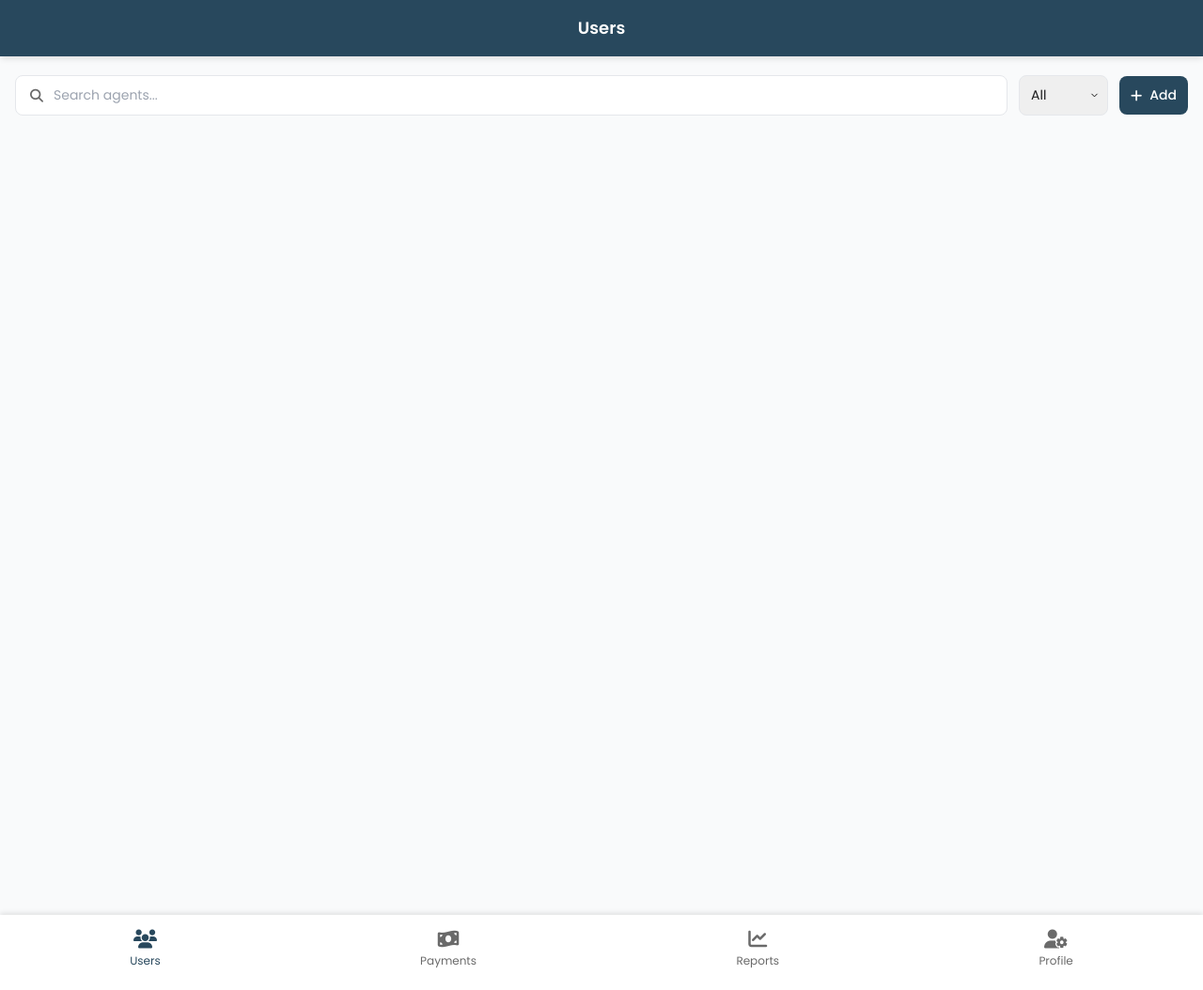
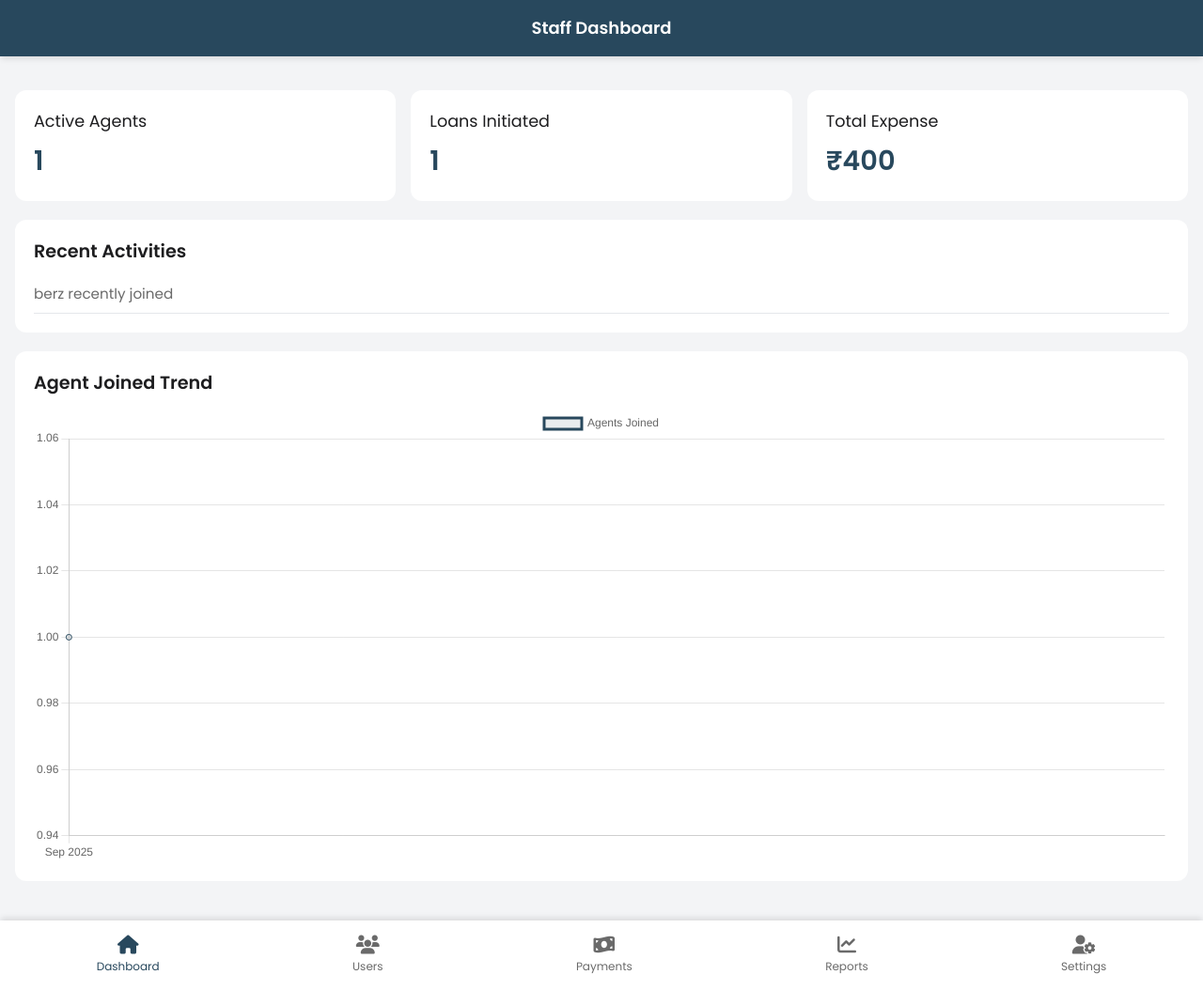
Before and after one commit to martex-martech/Avis-Loan, a Django app: page /staff-dashboard/ in a window 1280 px wide. Shown: the whole page at 94% size. Run offline with Django 5.2, Linux system fonts and the light colour scheme; a user stored in the database is signed in; data comes from the database, SQL or seed files in the repository; both versions use the stored data as it was after the commit; some libraries are stand-ins or nearby versions.

Commit message:
staff page updated

```diff
--- a/apis/templates/core/login.html
+++ b/apis/templates/core/login.html
@@ -304,7 +304,7 @@
           setTimeout(() => {
             if (data.role === 'agent') window.location.href = '/collection';
             else if (data.role === 'superadmin') window.location.href = "{% url 'superadmin_dashboard' %}";
-            else if (data.role === 'staff') window.location.href = "{% url 'staff_userManagement' %}";
+            else if (data.role === 'staff') window.location.href = "{% url 'staff_dashboard' %}";
             else window.location.href = '/';
           }, 1000);
         } else {
--- /dev/null
+++ b/apis/templates/core/staff_dashboard.html
@@ -0,0 +1,237 @@
+{% extends "core/base.html" %}
+{% load static %}
+
+{% block title %}Dashboard - Loan App{% endblock %}
+
+{% block extra_head %}
+<script src="https://cdn.jsdelivr.net/npm/chart.js"></script>
+<style>
+    .header {
+        position: fixed;
+        top: 0;
+        left: 0;
+        right: 0;
+        z-index: 50;
+        display: flex;
+        justify-content: center;
+        align-items: center;
+        padding: 16px 20px;
+        background-color: var(--primary);
+        color: white;
+        box-shadow: 0 4px 6px -1px rgba(0, 0, 0, 0.1);
+    }
+
+    .header-title {
+        font-size: 20px;
+        font-weight: 600;
+        position: absolute;
+        left: 50%;
+        transform: translateX(-50%);
+        text-align: center;
+    }
+
+    .header-actions a {
+        color: white;
+        font-size: 18px;
+        padding: 4px;
+        transition: transform 0.2s;
+    }
+
+
+    .dashboard-container {
+        position: absolute;
+        top: 80px;
+        bottom: 80px;
+        left: 0;
+        right: 0;
+        overflow-y: auto;
+        padding: 16px;
+    }
+
+    .dashboard-cards {
+        display: grid;
+        grid-template-columns: repeat(auto-fit, minmax(200px, 1fr));
+        gap: 16px;
+        margin-bottom: 20px;
+    }
+
+    .dashboard-card {
+        background: white;
+        border-radius: 12px;
+        padding: 20px;
+        box-shadow: var(--shadow);
+        display: flex;
+        flex-direction: column;
+        align-items: flex-start;
+    }
+
+    .dashboard-card h3 {
+        font-size: 1.1rem;
+        margin: 0;
+        color: var(--text);
+    }
+
+    .dashboard-card p {
+        font-size: 1.8rem;
+        margin: 8px 0 0;
+        font-weight: 700;
+        color: var(--primary);
+    }
+
+    .section {
+        background: white;
+        border-radius: 12px;
+        padding: 20px;
+        box-shadow: var(--shadow);
+        margin-bottom: 20px;
+    }
+
+    .section h2 {
+        font-size: 1.2rem;
+        margin-bottom: 12px;
+        font-weight: 600;
+        color: var(--text);
+    }
+
+    .recent-activities ul {
+        list-style: none;
+        padding: 0;
+        margin: 0;
+    }
+
+    .recent-activities li {
+        padding: 8px 0;
+        border-bottom: 1px solid var(--border);
+        font-size: 0.95rem;
+        color: var(--text-light);
+    }
+
+    /* Bottom Navbar Styles */
+    .nav {
+        position: fixed;
+        bottom: 0;
+        left: 0;
+        right: 0;
+        background-color: white;
+        padding: 0.75rem 0;
+        z-index: 40;
+        box-shadow: 0 -4px 6px -1px rgba(0, 0, 0, 0.1);
+    }
+
+    .nav-items {
+        display: flex;
+        justify-content: space-around;
+    }
+
+    .nav-item {
+        display: flex;
+        flex-direction: column;
+        align-items: center;
+        color: var(--text-light);
+        font-size: 0.75rem;
+        padding: 0.25rem 0.75rem;
+        text-decoration: none;
+    }
+
+    .nav-item i {
+        font-size: 1.25rem;
+        margin-bottom: 0.25rem;
+    }
+
+    .nav-item.active {
+        color: var(--primary);
+    }
+</style>
+{% endblock %}
+
+{% block content %}
+<header class="header">
+    <div class="text-lg font-semibold">Staff Dashboard</div>
+</header>
+
+<div class="dashboard-container">
+    <!-- Summary Cards -->
+    <div class="dashboard-cards">
+        <div class="dashboard-card">
+            <h3>Active Agents</h3>
+            <p>{{ active_agents }}</p>
+        </div>
+        <div class="dashboard-card">
+            <h3>Loans Initiated</h3>
+            <p>{{ loans_initiated }}</p>
+        </div>
+        <div class="dashboard-card">
+            <h3>Total Expense</h3>
+            <p>₹{{ total_expense }}</p>
+        </div>
+    </div>
+
+    <!-- Recent Activities -->
+    <div class="section recent-activities">
+        <h2>Recent Activities</h2>
+        <ul>
+            {% for activity in recent_activities %}
+            <li>{{ activity }}</li>
+            {% empty %}
+            <li>No recent activity</li>
+            {% endfor %}
+        </ul>
+    </div>
+
+    <!-- Users Joined Trend Graph -->
+    <div class="section">
+        <h2>Agent Joined Trend</h2>
+        <canvas id="usersJoinedChart" height="120"></canvas>
+    </div>
+</div>
+
+<!-- Bottom Navbar -->
+<nav class="nav">
+    <div class="nav-items">
+        <a href="{% url 'staff_dashboard' %}" class="nav-item active">
+            <i class="fas fa-home"></i>
+            <span>Dashboard</span>
+        </a>
+        <a href="{% url 'staff_userManagement' %}" class="nav-item">
+            <i class="fas fa-users"></i>
+            <span>Users</span>
+        </a>
+        <a href="{% url 'payments' %}" class="nav-item">
+            <i class="fas fa-money-bill-wave"></i>
+            <span>Payments</span>
+        </a>
+        <a href="{% url 'staff_reports' %}" class="nav-item">
+            <i class="fas fa-chart-line"></i>
+            <span>Reports</span>
+        </a>
+        <a href="{% url 'staff_settings' %}" class="nav-item">
+            <i class="fas fa-user-cog"></i>
+            <span>Settings</span>
+        </a>
+    </div>
+</nav>
+
+<script>
+    const ctx = document.getElementById('usersJoinedChart').getContext('2d');
+    const usersJoinedChart = new Chart(ctx, {
+        type: 'line',
+        data: {
+            labels: JSON.parse('{{ trend_labels|safe }}'),
+            datasets: [{
+                label: 'Agents Joined',
+                data: JSON.parse('{{ trend_data|safe }}'),
+                borderColor: '#28485d',
+                backgroundColor: 'rgba(40, 72, 93, 0.1)',
+                fill: true,
+                tension: 0.3
+            }]
+        },
+        options: {
+            responsive: true,
+            plugins: {
+                legend: { position: 'top' }
+            }
+        }
+    });
+</script>
+{% endblock %}
--- a/apis/templates/core/staffuserManagement.html
+++ b/apis/templates/core/staffuserManagement.html
@@ -18,25 +18,6 @@
         --warning: #f59e0b;
         --shadow: 0 4px 6px -1px rgba(0, 0, 0, 0.1), 0 2px 4px -2px rgba(0, 0, 0, 0.06);
         --border-radius: 0.5rem;
-    }
-
-    body {
-        display: flex;
-        flex-direction: column;
-        font-family: 'Poppins', sans-serif;
-        background-color: var(--background);
-        color: var(--text);
-        min-height: 100vh;
-        padding-bottom: 70px;
-        box-sizing: border-box;
-    }
-
-    /* Main Content Styles */
-    .main-content {
-        flex: 1;
-        padding: 16px;
-        padding-top: 80px;
-        /* a bit more than header height */
     }
 
     .header {
@@ -530,10 +511,9 @@
         left: 0;
         right: 0;
         background-color: white;
-        padding: 12px 0;
+        padding: 0.75rem 0;
         z-index: 40;
-        box-shadow: 0 -2px 5px rgba(0, 0, 0, 0.1);
-        height: 80px;
+        box-shadow: 0 -4px 6px -1px rgba(0, 0, 0, 0.1);
     }
 
     .nav-items {
@@ -546,13 +526,14 @@
         flex-direction: column;
         align-items: center;
         color: var(--text-light);
-        font-size: 12px;
-        padding: 4px 12px;
+        font-size: 0.75rem;
+        padding: 0.25rem 0.75rem;
+        text-decoration: none;
     }
 
     .nav-item i {
-        font-size: 20px;
-        margin-bottom: 4px;
+        font-size: 1.25rem;
+        margin-bottom: 0.25rem;
     }
 
     .nav-item.active {
@@ -563,7 +544,7 @@
 
 {% block content %}
 <header class="header">
-    <div class="text-lg font-semibold">Users</div>
+    <div class="text-lg font-semibold">Agent Management</div>
 </header>
 <div class="main-content">
     <div id="messageContainer" class="message-container"></div>
@@ -658,6 +639,10 @@
 
 <nav class="nav">
     <div class="nav-items">
+        <a href="{% url 'staff_dashboard' %}" class="nav-item">
+            <i class="fas fa-home"></i>
+            <span>Dashboard</span>
+        </a>
         <a href="{% url 'staff_userManagement' %}" class="nav-item active">
             <i class="fas fa-users"></i>
             <span>Users</span>
@@ -666,16 +651,17 @@
             <i class="fas fa-money-bill-wave"></i>
             <span>Payments</span>
         </a>
-        <a href="" class="nav-item">
+        <a href="{% url 'staff_reports' %}" class="nav-item">
             <i class="fas fa-chart-line"></i>
             <span>Reports</span>
         </a>
         <a href="{% url 'staff_settings' %}" class="nav-item">
             <i class="fas fa-user-cog"></i>
-            <span>Profile</span>
+            <span>Settings</span>
         </a>
     </div>
 </nav>
+
 
 <script>
     const API_USERS = "http://127.0.0.1:8000/api/my-agents/";
--- a/apis/urls.py
+++ b/apis/urls.py
@@ -69,12 +69,14 @@
     path("calculator/", views.calculator, name="calculator"),
 
     # Staff Panel
-    path("staff-dashboard/", views.staff_user_management, name="staff_userManagement"),
+    path("staff-dashboard/", views.staff_dashboard, name="staff_dashboard"),
+    path("user-management/", views.staff_user_management, name="staff_userManagement"),
     path('api/users/<int:user_id>/delete/', views.delete_user, name='delete_user'),
     path("api/my-agents/", views.my_agents, name="my_agents"),
     path("api/my-agents/<int:pk>/", views.agent_detail, name="agent_detail"),
     path("payments/", views.payment_history, name="payments"),
     path("api/payments/", views.user_payments, name="user-payments"),
+    path('staff/reports/', views.staff_reports, name='staff_reports'),
     path("profile/edit/", views.profile_edit, name="profile_edit"),
     path("api/edit-profile/", views.edit_profile_api, name="edit-profile-api"),
     path("staff/settings/", views.settings_view, name="staff_settings"),
--- a/apis/views.py
+++ b/apis/views.py
@@ -10,12 +10,17 @@
 from django.contrib.auth import update_session_auth_hash
 from django.contrib import messages
 import re
+from django.db.models import Sum, IntegerField
+from django.db.models.functions import Cast
+from datetime import datetime
 from django.shortcuts import render
 from rest_framework import viewsets
 from .models import Line, Area, Customer, Loan
 from .serializers import LineSerializer, AreaSerializer, CustomerSerializer, LoanSerializer
 from datetime import datetime
 from django.shortcuts import render
+from django.db.models.functions import TruncMonth
+from django.db.models import Count
 from django.contrib import messages
 from django.views.decorators.http import require_http_methods
 from django.views.decorators.csrf import csrf_exempt
@@ -898,7 +903,7 @@
 
         # ✅ Validate date
         try:
-            expense_date = datetime.datetime.strptime(date, "%Y-%m-%d").date()
+            expense_date = datetime.strptime(date, "%Y-%m-%d").date()
         except ValueError:
             error_msg = "❌ Please enter a valid date in YYYY-MM-DD format."
             if request.headers.get('X-Requested-With') == 'XMLHttpRequest':
@@ -1373,6 +1378,57 @@
 #-----------------------
 #Staff Panel
 #-----------------------
+
+@login_required
+def staff_dashboard(request):
+    user = request.user
+
+    # ✅ Get all users created by this staff
+    created_users = CustomUser.objects.filter(created_by_id=user.id)
+
+    # 1. Active Agents
+    active_agents_count = created_users.count()
+
+    # 2. Loans Initiated
+    loans_initiated_count = Loan.objects.filter(
+        created_by_id__in=created_users.values("id")
+    ).count()
+
+    # 3. Total Expense
+    total_expense_sum = Expense.objects.filter(
+        created_by_id__in=created_users.values("id")
+    ).aggregate(total=Sum("amount"))["total"] or 0
+
+    # 4. Recent Activity
+    recent_activities = created_users.order_by("-date_joined")[:5]
+    activities_list = [f"{u.username} recently joined" for u in recent_activities]
+
+    # 5. Users Joined Trend (group by month)
+    users_per_month = (
+        created_users.annotate(month=TruncMonth("date_joined"))
+        .values("month")
+        .annotate(count=Count("id"))
+        .order_by("month")
+    )
+
+    labels = [u["month"].strftime("%b %Y") for u in users_per_month]
+    data = [u["count"] for u in users_per_month]
+
+    context = {
+        "active_agents": active_agents_count,
+        "loans_initiated": loans_initiated_count,
+        "total_expense": total_expense_sum,
+        "recent_activities": activities_list,
+        "trend_labels": json.dumps(labels),
+        "trend_data": json.dumps(data),
+    }
+
+
+    return render(request, "core/staff_dashboard.html", context)
+
+@login_required
+def staff_reports(request):
+    return render(request, "core/staff_reports.html")
 
 @login_required
 def staff_user_management(request):
```
Also changed, not shown: apis/templates/core/Expensive Add.html (+9 -1 lines), apis/templates/core/payments.html (+13 -16 lines), apis/templates/core/staffSetting.html (+15 -16 lines), apis/templates/core/staff_reports.html (added, +159 -0 lines), db.sqlite3.
